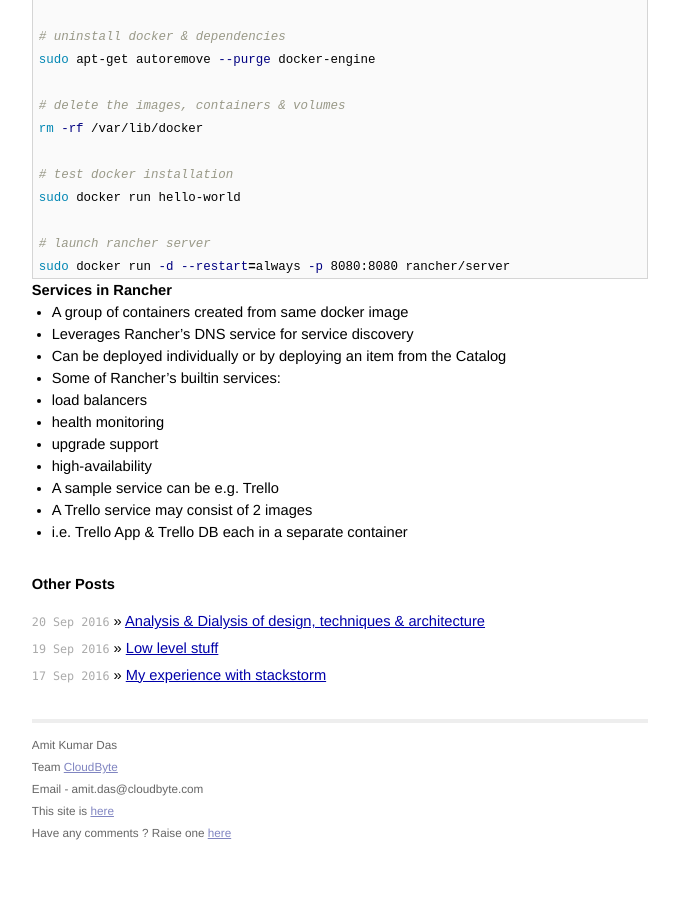
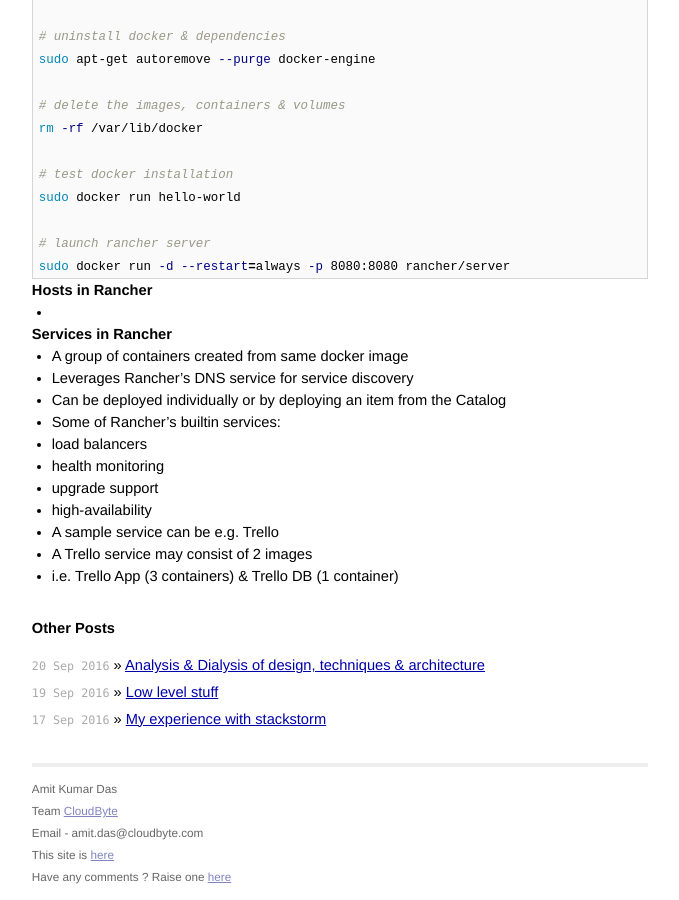
Before and after one commit to AmitKumarDas/amitkumardas.github.io, a Jekyll site: the page built from _posts/2016-09-18-analysis-and-dialysis-of-containers.md, in a window 1280 px wide and 900 px high, scrolled down 1243 px. Shown: the whole window, without its empty margins (300-979 px from the left). Built offline with Jekyll 4.4.1, drawn with Linux system fonts in a browser that asks for light colours; before the commit the page ends 2099 px from its top, so only the background shows below that.

Commit message:
Update 2016-09-18-analysis-and-dialysis-of-containers.md

````diff
--- a/_posts/2016-09-18-analysis-and-dialysis-of-containers.md
+++ b/_posts/2016-09-18-analysis-and-dialysis-of-containers.md
@@ -76,6 +76,10 @@ sudo docker run hello-world
 sudo docker run -d --restart=always -p 8080:8080 rancher/server
 ```
 
+### Hosts in Rancher
+
+-
+
 ### Services in Rancher
 
 - A group of containers created from same docker image
@@ -88,4 +92,4 @@ sudo docker run -d --restart=always -p 8080:8080 rancher/server
  - high-availability
 - A sample service can be e.g. Trello
  - A Trello service may consist of 2 images
- - i.e. Trello App & Trello DB each in a separate container
+ - i.e. Trello App (3 containers) & Trello DB (1 container)
````
